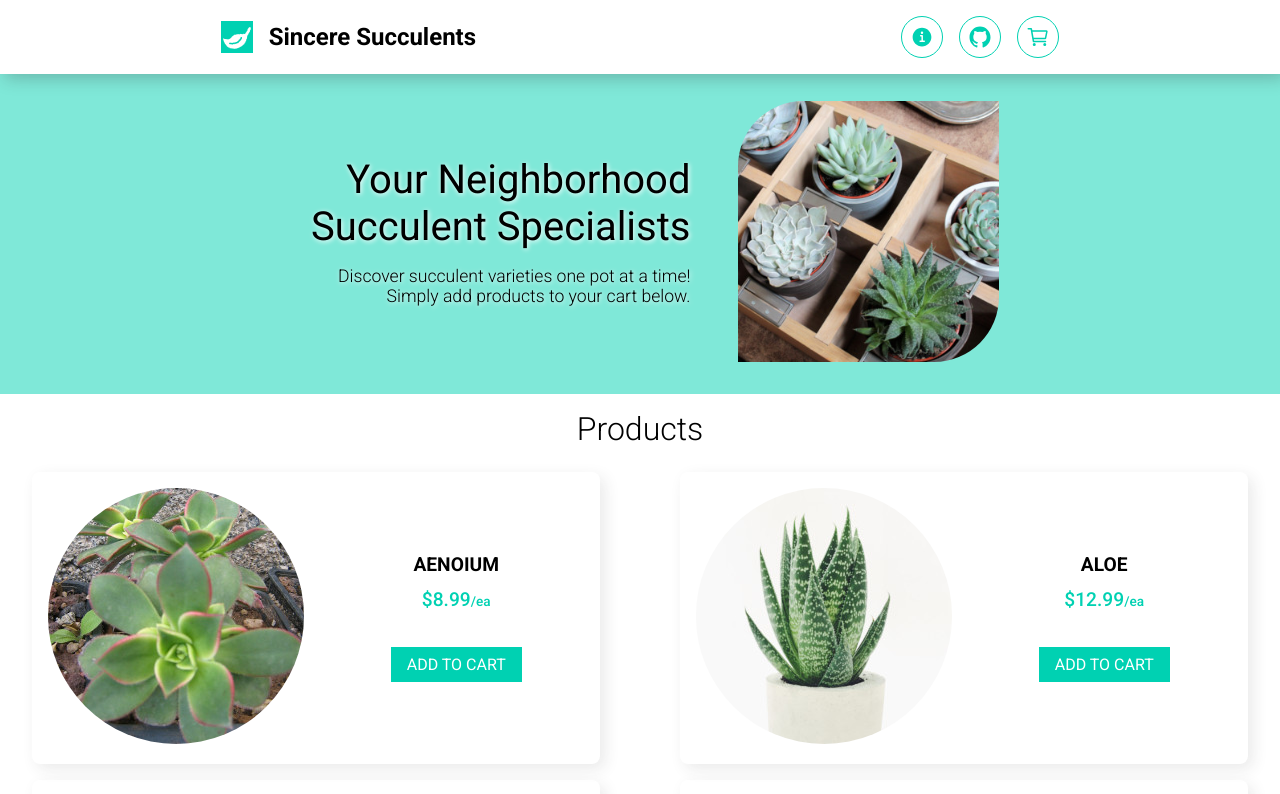
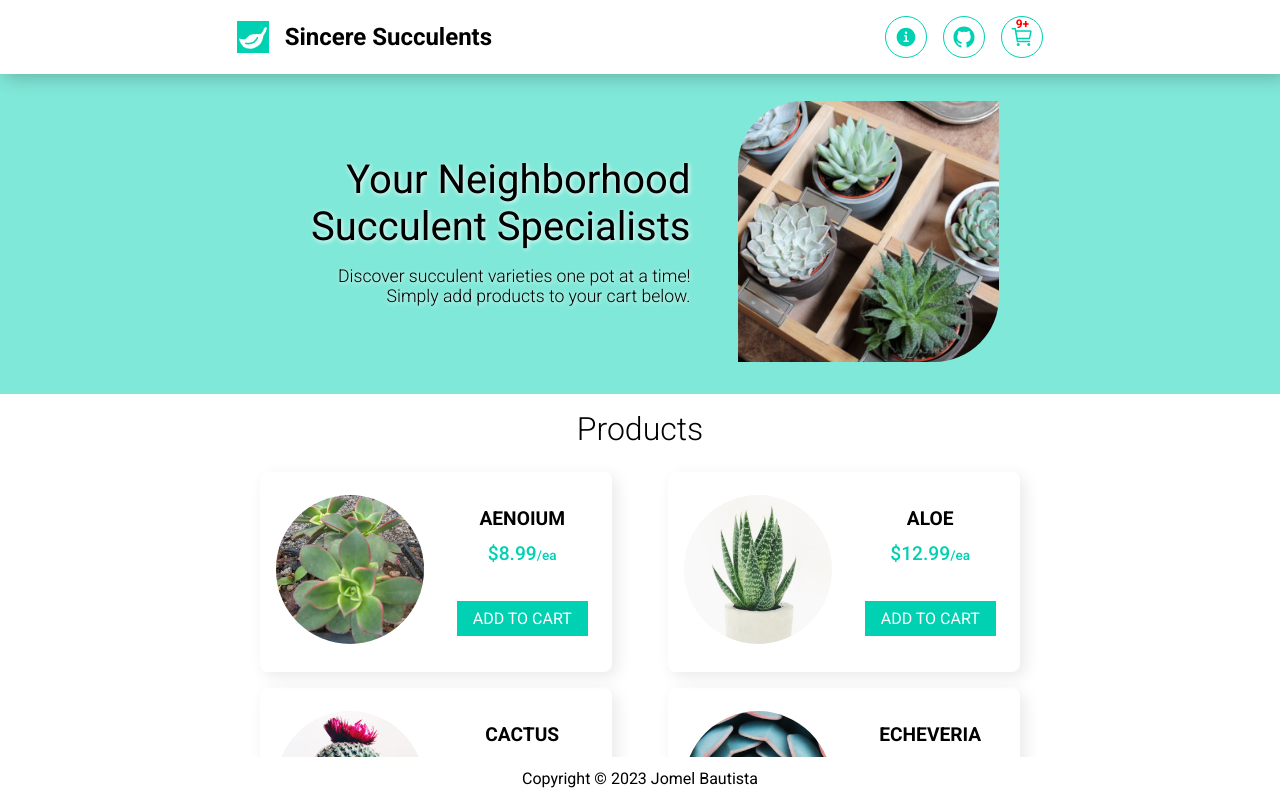
Before and after one commit to jogarbaut/react-succulent-store, a React (Create React App) app: page / in a window 1280 px wide. Shown: the top 794 px of the page. Built offline with nearby package versions, Linux system fonts and the light colour scheme.

Commit message:
css updates and cart count label added

```diff
--- a/src/components/CartModal.js
+++ b/src/components/CartModal.js
@@ -41,6 +41,7 @@ const CartModal = ({ handleClose }) => {
               </div>
 
               <div className="values">
+              <div>Total Items: {productsCount}</div>
                 <div>Subtotal: ${cart.getSubtotalCost().toFixed(2)}</div>
                 <div>Sales Tax: ${cart.getTaxCost().toFixed(2)}</div>
                 <div className="total">Total: ${cart.getTotalCost().toFixed(2)}</div>
--- a/src/components/CustomNav.js
+++ b/src/components/CustomNav.js
@@ -1,10 +1,14 @@
-import { useState } from "react"
+import { useState, useContext } from "react"
+import CartContext from "../context/CartContext"
 import leaf from "../assets/img/leaf.png"
 import CartModal from "./CartModal"
 import InstructionsModal from "./InstructionsModal"
-import { IoCartOutline,IoInformationCircle, IoLogoGithub } from "react-icons/io5"
+import { IoCartOutline, IoInformationCircle, IoLogoGithub } from "react-icons/io5"
 
 const CustomNav = () => {
+  const cart = useContext(CartContext)
+  const productsCount = cart.items.reduce((sum, product) => sum + product.quantity, 0)
+
   const [show, setShow] = useState(false)
   const handleClose = () => setShow(false)
   const handleShow = () => setShow(true)
@@ -14,7 +18,8 @@ const CustomNav = () => {
   const handleInstructionsShow = () => setInstructionsShow(true)
 
   return (
-    <nav className="top-nav">
+    <nav className="top-nav-container">
+      <div className="top-nav">
       <div className="top-nav-brand">
         <img src={leaf} id="leaf" className="brand-icon" alt="leaf" />
         <h1>Sincere Succulents</h1>
@@ -28,12 +33,14 @@ const CustomNav = () => {
             <IoLogoGithub />
           </a>
         </button>
-        <button className="button" type="button" onClick={handleShow}>
+        <button className="button btn__cart" type="button" onClick={handleShow}>
           <IoCartOutline />
+          <div className="flex-row cart-count">{productsCount > 0 && productsCount < 10 ? <span>{productsCount}</span> : <span>9+</span>}</div>
         </button>
       </div>
       {show ? <CartModal handleClose={handleClose} /> : <></>}
       {instructionsShow ? <InstructionsModal handleInstructionsClose={handleInstructionsClose} /> : <></>}
+      </div>
     </nav>
   )
 }
--- a/src/index.css
+++ b/src/index.css
@@ -53,20 +53,28 @@ button {
 
 .main {
   width: 100%;
+  flex-grow: 1;
+  overflow-y: auto;
+  background-color: #fff;
 }
 
 /* Top Navigation */
+.top-nav-container {
+  padding: 1rem 0.5rem;
+  background-color: #fff;
+  box-shadow: 5px 5px 15px rgba(51, 51, 51, .25);
+  position: fixed;
+  top: 0;
+  width: 100%;
+}
+
 .top-nav {
-  padding: 1rem 0.5rem;
-  width: 100%;
   display: flex;
   flex-direction: row;
   justify-content: space-around;
+  margin: 0 auto;
   align-items: center;
-  position: fixed;
-  top: 0;
-  background-color: white;
-  box-shadow: 5px 5px 15px rgba(51, 51, 51, .25);
+  max-width: 1200px;
 }
 
 .top-nav-brand {
@@ -89,7 +97,7 @@ button {
 }
 
 .top-nav .button {
-  background-color: white;
+  background-color: #fff;
   border: none;
   font-size: 1.5rem;
   display: grid;
@@ -108,9 +116,24 @@ button {
 
 .top-nav .button:hover, .top-nav .button a:hover {
   cursor: pointer;
-  color: white;
+  color: #fff;
   background-color: var(--c-brand);
   transition: .2s ease-in-out;
+}
+
+.btn__cart {
+  position: relative;
+}
+
+.cart-count {
+  position: absolute;
+  color: red;
+  top: 0;
+  right: 0%;
+  font-size: .75rem;
+  text-align: center;
+  font-weight: 600;
+  width: 100%;
 }
 
 /* Landing */
@@ -132,7 +155,7 @@ button {
 }
 
 .title-text {
-  text-shadow: white 1px 1px 5px;
+  text-shadow: #fff 1px 1px 5px;
 }
 
 .title-text h1 {
@@ -174,9 +197,11 @@ button {
 
 .product-wrapper {
   width: 100%;
+  max-width: 800px;
   display: flex;
   flex-direction: column;
   align-items: center;
+  margin: 0 auto;
   gap: 1rem;
 }
 
@@ -254,7 +279,7 @@ button {
 .btn__add-to-cart {
   padding: .5rem 1rem;
   background-color: var(--c-brand);
-  color: white;
+  color: #fff;
   border: none;
   text-transform: uppercase;
   font-size: 1rem;
@@ -265,7 +290,7 @@ button {
   font-size: .75rem;
   display: grid;
   place-content: center;
-  color: white;
+  color: #fff;
   border-radius: 50%;
   padding: .25rem;
   border: none;
@@ -299,7 +324,7 @@ button {
   width: 100%;
   transform: translateX(-50%);
   z-index: 10;
-  background-color: white;
+  background-color: #fff;
   max-width: 800px;
   max-height: 50%;
 }
@@ -416,7 +441,7 @@ button {
 .btn__checkout {
   padding: .5rem 1rem;
   background-color: var(--c-brand);
-  color: white;
+  color: #fff;
   border: none;
   text-transform: uppercase;
   font-size: 1rem;
@@ -461,7 +486,7 @@ hr {
 .btn__back, .btn__reset {
   padding: .5rem 1rem;
   background-color: var(--c-brand);
-  color: white;
+  color: #fff;
   border: none;
   text-transform: uppercase;
   font-size: 1rem;
@@ -481,7 +506,7 @@ hr {
   width: 100%;
   transform: translateX(-50%);
   z-index: 10;
-  background-color: white;
+  background-color: #fff;
   max-width: 800px;
   max-height: 100%;
   overflow-y: auto;
```
